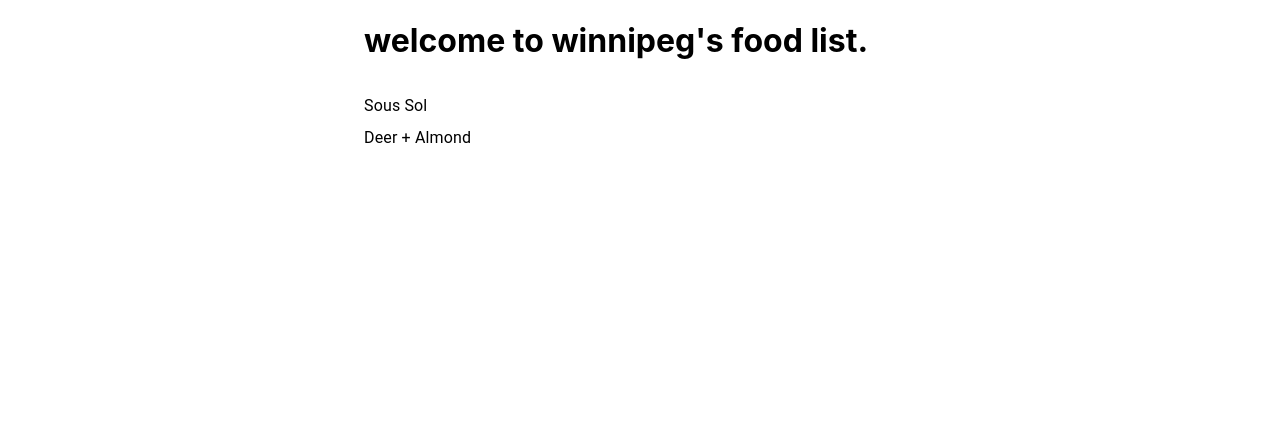
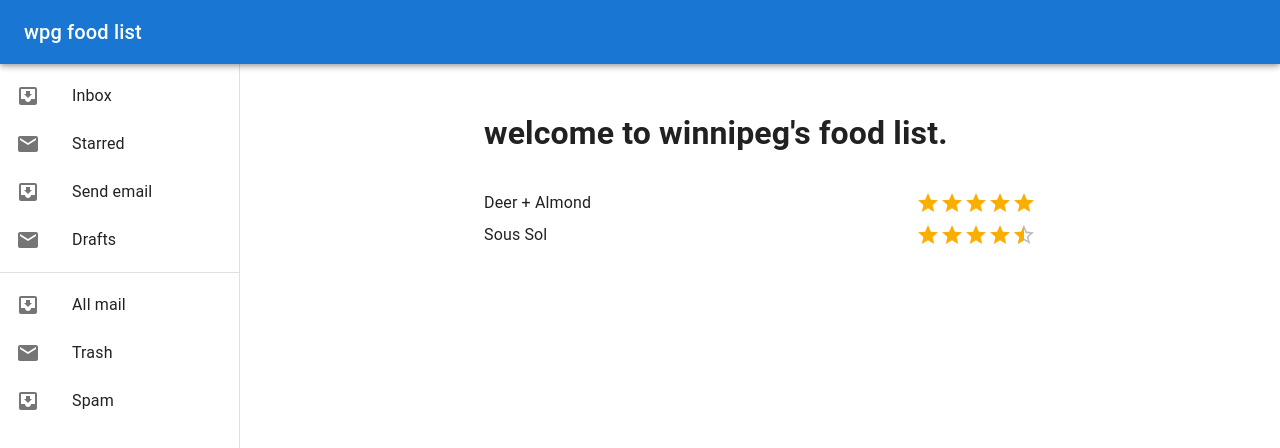
Before and after one commit to becca-tiessen/wpg-food-list, a React (Create React App) app in the folder client/: page / in a window 1280 px wide. Shown: the top 448 px of the page. Built offline with nearby package versions, Linux system fonts and the light colour scheme.

Commit message:
Added a nav menu

```diff
--- a/client/public/index.html
+++ b/client/public/index.html
@@ -24,7 +24,7 @@
       work correctly both with client-side routing and a non-root public URL.
       Learn how to configure a non-root public URL by running `npm run build`.
     -->
-    <title>React App</title>
+    <title>wpg food list</title>
   </head>
   <body>
     <noscript>You need to enable JavaScript to run this app.</noscript>
--- a/client/src/App.jsx
+++ b/client/src/App.jsx
@@ -1,22 +1,27 @@
 import React from "react";
-import {Box, Container, List, ListItem, ListItemText} from '@mui/material';
+import {Container, List, ListItem, ListItemText, Rating} from '@mui/material';
+import NavMenu from './components/NavMenu.tsx'
 
 const App = () =>{
     return (
         <>
+        <NavMenu>
             <Container maxWidth="sm">
             <h1>
                 welcome to winnipeg's food list.
             </h1>
             <List>
             <ListItem disablePadding>
-              <ListItemText primary="Sous Sol" />
+                <ListItemText primary="Deer + Almond" />
+                <Rating name="half-rating" value={5.0} precision={0.5} />
             </ListItem>
             <ListItem disablePadding>
-              <ListItemText primary="Deer + Almond" />
+                <ListItemText primary="Sous Sol" />
+                <Rating name="half-rating" value={4.5} precision={0.5} />
             </ListItem>
             </List>
             </Container>
+        </NavMenu>
         </>
     )
 }
--- /dev/null
+++ b/client/src/components/NavMenu.tsx
@@ -0,0 +1,101 @@
+import * as React from 'react';
+import Box from '@mui/material/Box';
+import Drawer from '@mui/material/Drawer';
+import AppBar from '@mui/material/AppBar';
+import CssBaseline from '@mui/material/CssBaseline';
+import Toolbar from '@mui/material/Toolbar';
+import List from '@mui/material/List';
+import Typography from '@mui/material/Typography';
+import Divider from '@mui/material/Divider';
+import ListItem from '@mui/material/ListItem';
+import ListItemButton from '@mui/material/ListItemButton';
+import ListItemIcon from '@mui/material/ListItemIcon';
+import ListItemText from '@mui/material/ListItemText';
+import InboxIcon from '@mui/icons-material/MoveToInbox';
+import MailIcon from '@mui/icons-material/Mail';
+
+const drawerWidth = 240;
+
+export default function ClippedDrawer(props) {
+  return (
+    <Box sx={{ display: 'flex' }}>
+      <CssBaseline />
+      <AppBar position="fixed" sx={{ zIndex: (theme) => theme.zIndex.drawer + 1 }}>
+        <Toolbar>
+          <Typography variant="h6" noWrap component="div">
+            wpg food list
+          </Typography>
+        </Toolbar>
+      </AppBar>
+      <Drawer
+        variant="permanent"
+        sx={{
+          width: drawerWidth,
+          flexShrink: 0,
+          [`& .MuiDrawer-paper`]: { width: drawerWidth, boxSizing: 'border-box' },
+        }}
+      >
+        <Toolbar />
+        <Box sx={{ overflow: 'auto' }}>
+          <List>
+            {['Inbox', 'Starred', 'Send email', 'Drafts'].map((text, index) => (
+              <ListItem key={text} disablePadding>
+                <ListItemButton>
+                  <ListItemIcon>
+                    {index % 2 === 0 ? <InboxIcon /> : <MailIcon />}
+                  </ListItemIcon>
+                  <ListItemText primary={text} />
+                </ListItemButton>
+              </ListItem>
+            ))}
+          </List>
+          <Divider />
+          <List>
+            {['All mail', 'Trash', 'Spam'].map((text, index) => (
+              <ListItem key={text} disablePadding>
+                <ListItemButton>
+                  <ListItemIcon>
+                    {index % 2 === 0 ? <InboxIcon /> : <MailIcon />}
+                  </ListItemIcon>
+                  <ListItemText primary={text} />
+                </ListItemButton>
+              </ListItem>
+            ))}
+          </List>
+        </Box>
+      </Drawer>
+      <Box component="main" sx={{ flexGrow: 1, p: 3 }}>
+        <Toolbar/>
+        {props.children}
+        {/* <Toolbar />
+        <Typography paragraph>
+          Lorem ipsum dolor sit amet, consectetur adipiscing elit, sed do eiusmod
+          tempor incididunt ut labore et dolore magna aliqua. Rhoncus dolor purus non
+          enim praesent elementum facilisis leo vel. Risus at ultrices mi tempus
+          imperdiet. Semper risus in hendrerit gravida rutrum quisque non tellus.
+          Convallis convallis tellus id interdum velit laoreet id donec ultrices.
+          Odio morbi quis commodo odio aenean sed adipiscing. Amet nisl suscipit
+          adipiscing bibendum est ultricies integer quis. Cursus euismod quis viverra
+          nibh cras. Metus vulputate eu scelerisque felis imperdiet proin fermentum
+          leo. Mauris commodo quis imperdiet massa tincidunt. Cras tincidunt lobortis
+          feugiat vivamus at augue. At augue eget arcu dictum varius duis at
+          consectetur lorem. Velit sed ullamcorper morbi tincidunt. Lorem donec massa
+          sapien faucibus et molestie ac.
+        </Typography>
+        <Typography paragraph>
+          Consequat mauris nunc congue nisi vitae suscipit. Fringilla est ullamcorper
+          eget nulla facilisi etiam dignissim diam. Pulvinar elementum integer enim
+          neque volutpat ac tincidunt. Ornare suspendisse sed nisi lacus sed viverra
+          tellus. Purus sit amet volutpat consequat mauris. Elementum eu facilisis
+          sed odio morbi. Euismod lacinia at quis risus sed vulputate odio. Morbi
+          tincidunt ornare massa eget egestas purus viverra accumsan in. In hendrerit
+          gravida rutrum quisque non tellus orci ac. Pellentesque nec nam aliquam sem
+          et tortor. Habitant morbi tristique senectus et. Adipiscing elit duis
+          tristique sollicitudin nibh sit. Ornare aenean euismod elementum nisi quis
+          eleifend. Commodo viverra maecenas accumsan lacus vel facilisis. Nulla
+          posuere sollicitudin aliquam ultrices sagittis orci a.
+        </Typography> */}
+      </Box>
+    </Box>
+  );
+}
```
Lines whose indentation alone changed are shown as unchanged.
